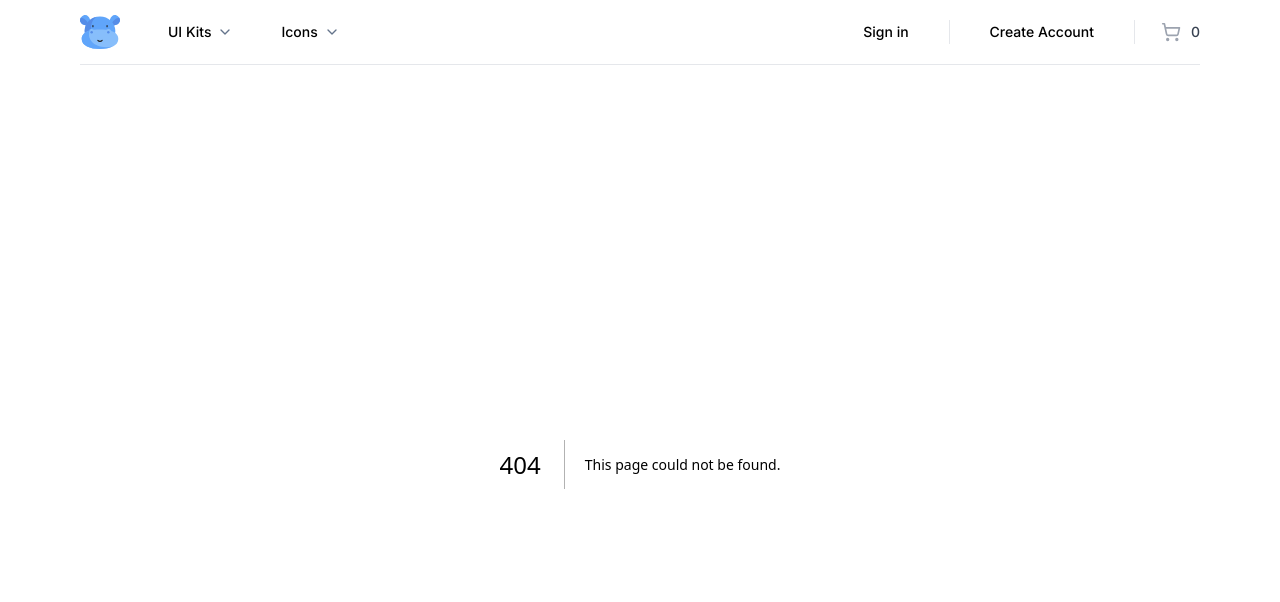
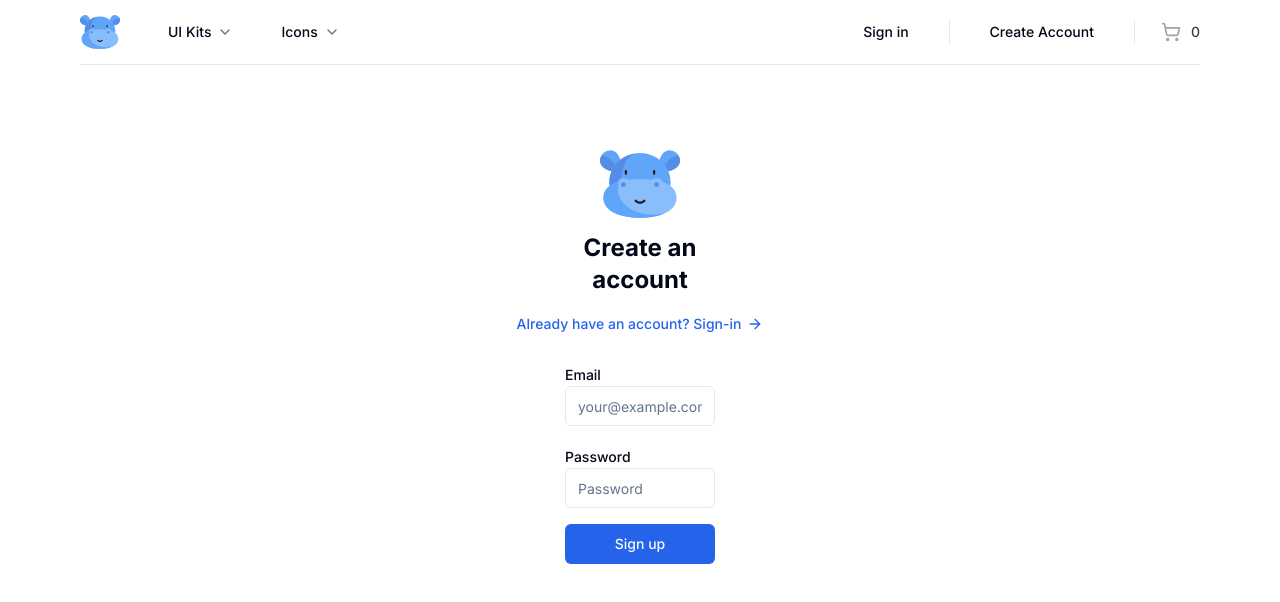
Before and after one commit to skupta12/Marketplace-App, a Next.js app: page /sign-up in a window 1280 px wide. Before the commit this address had no page. Shown: the top 602 px of the page. Built offline with nearby package versions, Linux system fonts and the light colour scheme.

Commit message:
edit providers.tsx, validators

```diff
--- /dev/null
+++ b/src/app/(auth)/sign-up/page.tsx
@@ -0,0 +1,87 @@
+"use client";
+
+import { Icons } from "@/components/Icons";
+import { Button, buttonVariants } from "@/components/ui/button";
+import { Input } from "@/components/ui/input";
+import { Label } from "@/components/ui/label";
+import { cn } from "@/lib/utils";
+import { ArrowRight } from "lucide-react";
+import Link from "next/link";
+import { useForm } from "react-hook-form";
+import { zodResolver } from "@hookform/resolvers/zod";
+import {
+  TAuthCredentialsValidator,
+  AuthCredentialsValidator,
+} from "@/lib/validators/account-credentials-validator";
+import { z } from "zod"
+
+const Page = () => {
+
+  const {
+    register,
+    handleSubmit,
+    formState: { errors },
+  } = useForm<TAuthCredentialsValidator>({
+    resolver: zodResolver(AuthCredentialsValidator),
+  });
+
+  const onSubmit = ({
+    email, password
+  }: TAuthCredentialsValidator) => {}
+  // send data to the server
+
+  return (
+    <>
+      <div className="container relative flex pt-20 flex-col items-center justify-center lg:px-0">
+        <div className="mx-auto flex w-full flex-col justify-center space-y-4 sm:w-[150px]">
+          <div className="flex flex-col items-center space-y-2 text-center">
+            <Icons.logo className="h-20 w-20" />
+            <h1 className="text-2xl font-bold">Create an account</h1>
+
+            <Link
+              className={buttonVariants({
+                variant: "link",
+                className: "gap-1.5",
+              })}
+              href="/sign-in"
+            >
+              Already have an account? Sign-in
+              <ArrowRight className="h-4 w-4" />
+            </Link>
+          </div>
+
+          <div className="grid gap-6">
+            <form onSubmit={handleSubmit(onSubmit)}>
+              <div className="grid gap-2">
+                <div className="grid gap-1 py-2">
+                  <Label htmlFor="email">Email</Label>
+                  <Input
+                    {...register("email")}
+                    className={cn({
+                      "focus-visible:ring-red-500": errors.email,
+                    })}
+                    placeholder="your@example.com"
+                  />
+                </div>
+                <div className="grid gap-1 py-2">
+                  <Label htmlFor="password">Password</Label>
+                  <Input
+                  {...register("password")}
+                    className={cn({
+                      "focus-visible:ring-red-500": errors.password,
+                    })}
+                    placeholder="Password"
+                  />
+                </div>
+
+                <Button>Sign up</Button>
+              </div>
+            </form>
+          </div>
+        </div>
+      </div>
+    </>
+  );
+};
+
+export default Page;
--- /dev/null
+++ b/src/components/Providers.tsx
@@ -0,0 +1,32 @@
+"use client"
+
+import { useState } from "react"
+import { QueryClient } from "@tanstack/react-query"
+import { trpc } from "@/trpc/client";
+import { httpBatchLink } from "@trpc/client";
+
+const Providers = () => {
+
+    const [queryClient] = useState(() => QueryClient); // React query
+    const [trpcClient] = useState(() => trpc.createClient({
+        links: [
+            httpBatchLink({
+                url: `${process.env.NEXT_PUBLIC_SERVER_URL}/api/trpc`,
+                fetch(url, options) {
+                    return fetch(url, {
+                        ...options
+                    })
+                }
+            })
+        ]
+    }))
+
+
+  return (
+    <div>
+
+    </div>
+  )
+}
+
+export default Providers
--- /dev/null
+++ b/src/components/ui/input.tsx
@@ -0,0 +1,25 @@
+import * as React from "react"
+
+import { cn } from "@/lib/utils"
+
+export interface InputProps
+  extends React.InputHTMLAttributes<HTMLInputElement> {}
+
+const Input = React.forwardRef<HTMLInputElement, InputProps>(
+  ({ className, type, ...props }, ref) => {
+    return (
+      <input
+        type={type}
+        className={cn(
+          "flex h-10 w-full rounded-md border border-input bg-background px-3 py-2 text-sm ring-offset-background file:border-0 file:bg-transparent file:text-sm file:font-medium placeholder:text-muted-foreground focus-visible:outline-none focus-visible:ring-2 focus-visible:ring-ring focus-visible:ring-offset-2 disabled:cursor-not-allowed disabled:opacity-50",
+          className
+        )}
+        ref={ref}
+        {...props}
+      />
+    )
+  }
+)
+Input.displayName = "Input"
+
+export { Input }
--- /dev/null
+++ b/src/components/ui/label.tsx
@@ -0,0 +1,26 @@
+"use client"
+
+import * as React from "react"
+import * as LabelPrimitive from "@radix-ui/react-label"
+import { cva, type VariantProps } from "class-variance-authority"
+
+import { cn } from "@/lib/utils"
+
+const labelVariants = cva(
+  "text-sm font-medium leading-none peer-disabled:cursor-not-allowed peer-disabled:opacity-70"
+)
+
+const Label = React.forwardRef<
+  React.ElementRef<typeof LabelPrimitive.Root>,
+  React.ComponentPropsWithoutRef<typeof LabelPrimitive.Root> &
+    VariantProps<typeof labelVariants>
+>(({ className, ...props }, ref) => (
+  <LabelPrimitive.Root
+    ref={ref}
+    className={cn(labelVariants(), className)}
+    {...props}
+  />
+))
+Label.displayName = LabelPrimitive.Root.displayName
+
+export { Label }
--- /dev/null
+++ b/src/lib/validators/account-credentials-validator.ts
@@ -0,0 +1,12 @@
+import { z } from "zod";
+
+export const AuthCredentialsValidator = z.object({
+    email: z.string().email(),
+    password: z
+      .string()
+      .min(8, { message: "Password must be at least a characters long." }),
+  });
+
+  export type TAuthCredentialsValidator = z.infer<
+    typeof AuthCredentialsValidator
+  >;
--- /dev/null
+++ b/src/trpc/client.ts
@@ -0,0 +1,4 @@
+import { createTRPCReact } from "@trpc/react-query"
+import { AppRouter } from "./"
+
+export const trpc = createTRPCReact<AppRouter>({})
--- /dev/null
+++ b/src/trpc/index.ts
@@ -0,0 +1,9 @@
+import { publicProcedure, router } from "./trpc";
+
+export const appRouter = router({
+    anyApiRouter: publicProcedure.query(() => {
+        return "hello"
+    }),
+})
+
+export type AppRouter = typeof appRouter
--- /dev/null
+++ b/src/trpc/trpc.ts
@@ -0,0 +1,6 @@
+import { initTRPC } from "@trpc/server";
+
+const t = initTRPC.context().create()
+
+export const router = t.router
+export const publicProcedure =  t.procedure
```
Also changed, not shown: package.json (+5 -5 lines), 1 other file (tests, documents, lock files or other folders).
